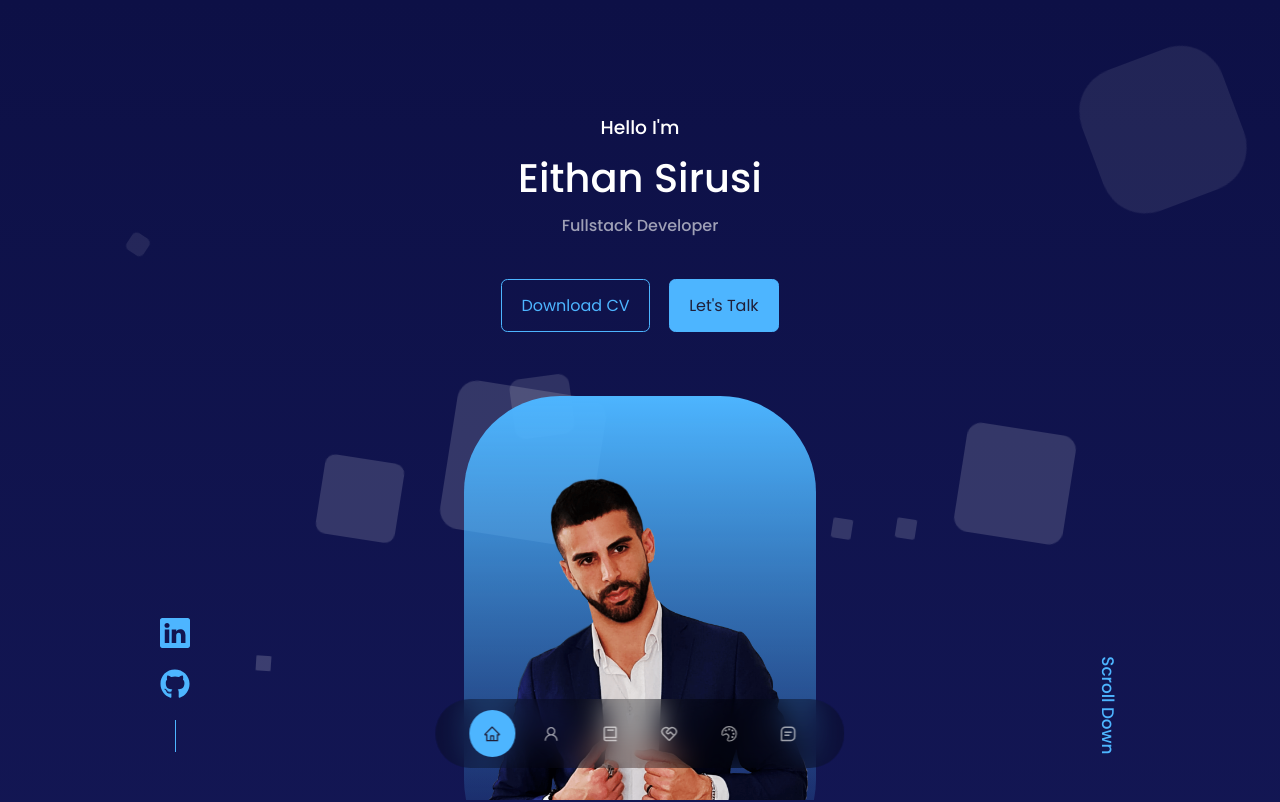
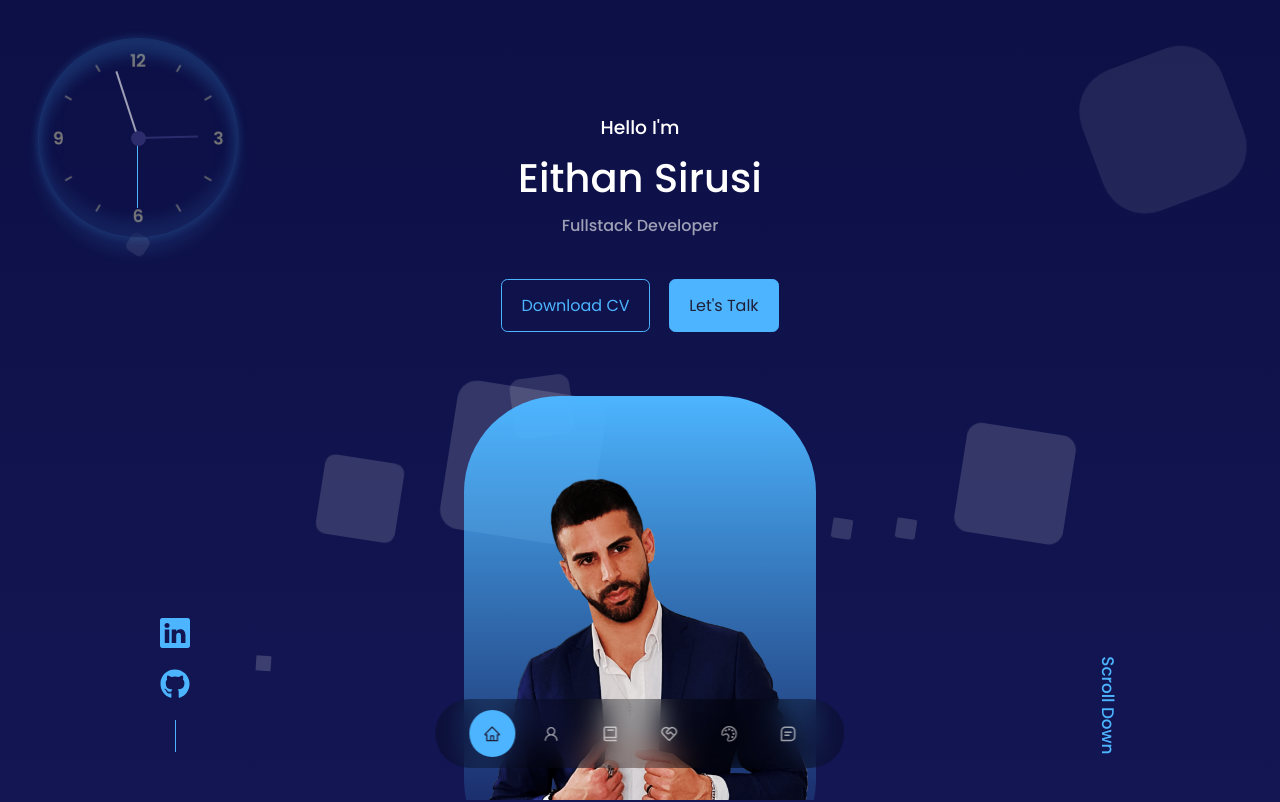
Before and after one commit to eithan31sirusi/new_portfolio, a React (Create React App) app: page / in a window 1280 px wide. Shown: the top 802 px of the page. Built offline with nearby package versions, Linux system fonts and the light colour scheme; the HTML template or start-up script is replaced by a standard one.

Commit message:
adding Clock animation

```diff
--- /dev/null
+++ b/src/UI/AnimatedClock.js
@@ -0,0 +1,41 @@
+import { useRef, useEffect } from "react";
+
+import "./animatedClock.css";
+
+const AnimatedClock = () => {
+  const hours = useRef(null);
+  const minutes = useRef(null);
+  const seconds = useRef(null);
+
+  useEffect(() => {
+    setInterval(() => {
+      const deg = 6;
+
+      const date = new Date();
+
+      let hh = date.getHours() * 30;
+      let mm = date.getMinutes() * deg;
+      let ss = date.getSeconds() * deg;
+
+      hours.current.style.transform = `rotateZ(${hh + mm / 12}deg)`;
+      minutes.current.style.transform = `rotateZ(${mm}deg)`;
+      seconds.current.style.transform = `rotateZ(${ss}deg)`;
+    }, 1000);
+  }, []);
+
+  return (
+    <div className="clock">
+      <div className="hour" ref={hours}>
+        <div className="hr" id="hr"></div>
+      </div>
+      <div className="min" ref={minutes}>
+        <div className="mn" id="mn"></div>
+      </div>
+      <div className="sec" ref={seconds}>
+        <div className="sc" id="sc"></div>
+      </div>
+    </div>
+  );
+};
+
+export default AnimatedClock;
--- /dev/null
+++ b/src/UI/animatedClock.css
@@ -0,0 +1,97 @@
+/* clock shape */
+
+.clock {
+  width: 200px;
+  height: 200px;
+  display: flex;
+  justify-content: center;
+  align-items: center;
+  background: url("../assets/clock/clock.png") no-repeat;
+  background-size: cover;
+  border: 1px solid rgba(77, 181, 255, 0.2);
+  border-radius: 50%;
+  box-shadow: 0 0 10px rgba(77, 181, 255, 0.2),
+    inset 0 -15px 15px rgba(77, 181, 255, 0.1),
+    0 15px 15px rgba(77, 181, 255, 0.1),
+    inset 0 15px 15px rgba(77, 181, 255, 0.2);
+  backdrop-filter: blur(15px);
+}
+
+/* clock center spot */
+
+.clock:before {
+  content: "";
+  position: absolute;
+  width: 15px;
+  height: 15px;
+  background: var(--color-bg-variant);
+  border-radius: 50%;
+  z-index: 10000;
+}
+
+/* click dailes position */
+
+.clock .hour,
+.clock .min,
+.clock .sec {
+  position: absolute;
+}
+/*  hour lenght */
+.clock .hour,
+.hr {
+  width: 120px;
+  height: 120px;
+}
+
+/*  min lenght */
+.clock .min,
+.mn {
+  width: 190px;
+  height: 140px;
+}
+
+/*  sec lenght */
+.clock .sec,
+.sc {
+  width: 230px;
+  height: 140px;
+}
+
+/*  dailes shape amd position */
+
+.hr,
+.mn,
+.sc {
+  display: flex;
+  justify-content: center;
+  position: absolute;
+  border-radius: 50%;
+}
+
+.hr:before {
+  content: "";
+  position: absolute;
+  width: 2.5px;
+  height: 60px;
+  background: var(--color-bg-variant);
+  z-index: 10;
+}
+
+.mn:before {
+  content: "";
+  position: absolute;
+  width: 2.4px;
+  height: 65px;
+  background: var(--color-light);
+  z-index: 11;
+}
+
+.sc:before {
+  content: "";
+  position: absolute;
+  width: 1px;
+  height: 70px;
+  background: var(--color-primary);
+  z-index: 11;
+  border-radius: 6px 6px 0 0;
+}
--- a/src/components/header/Header.jsx
+++ b/src/components/header/Header.jsx
@@ -5,11 +5,16 @@ import ME from "../../assets/main_profile_pic.png";
 import HeaderSocial from "./HeaderSocials";
 import AnimatedBG from "../../UI/AnimatedBG";
 
+import Clock from "../../UI/AnimatedClock";
+
 const Header = () => {
   return (
     <>
       <header>
         <div className="container header__container">
+          <div className="clock-container">
+            <Clock />
+          </div>
           <h3>Hello I'm</h3>
           <h1>Eithan Sirusi</h1>
           <h4 className="text-light">Fullstack Developer</h4>
--- a/src/components/header/header.css
+++ b/src/components/header/header.css
@@ -70,6 +70,18 @@ header {
   font-size: 0.9rem;
 }
 
+/* =============== Clock ============== */
+
+.clock-container {
+  position: fixed;
+  width: max-content;
+  height: max-content;
+  top: 0.5vw;
+  left: 0.5vw;
+  margin: 2em;
+  z-index: 100000000;
+}
+
 /* ================ MEDIA QUERIES (MEDIUM DEVICES) ================= */
 @media screen and (max-width: 1024px) {
   header {
@@ -104,4 +116,8 @@ header {
   .me img {
     transform: translate(-8%, 0);
   }
+
+  .clock-container {
+    display: none;
+  }
 }
```
Also changed, not shown: src/assets/clock/clock.png (added).
